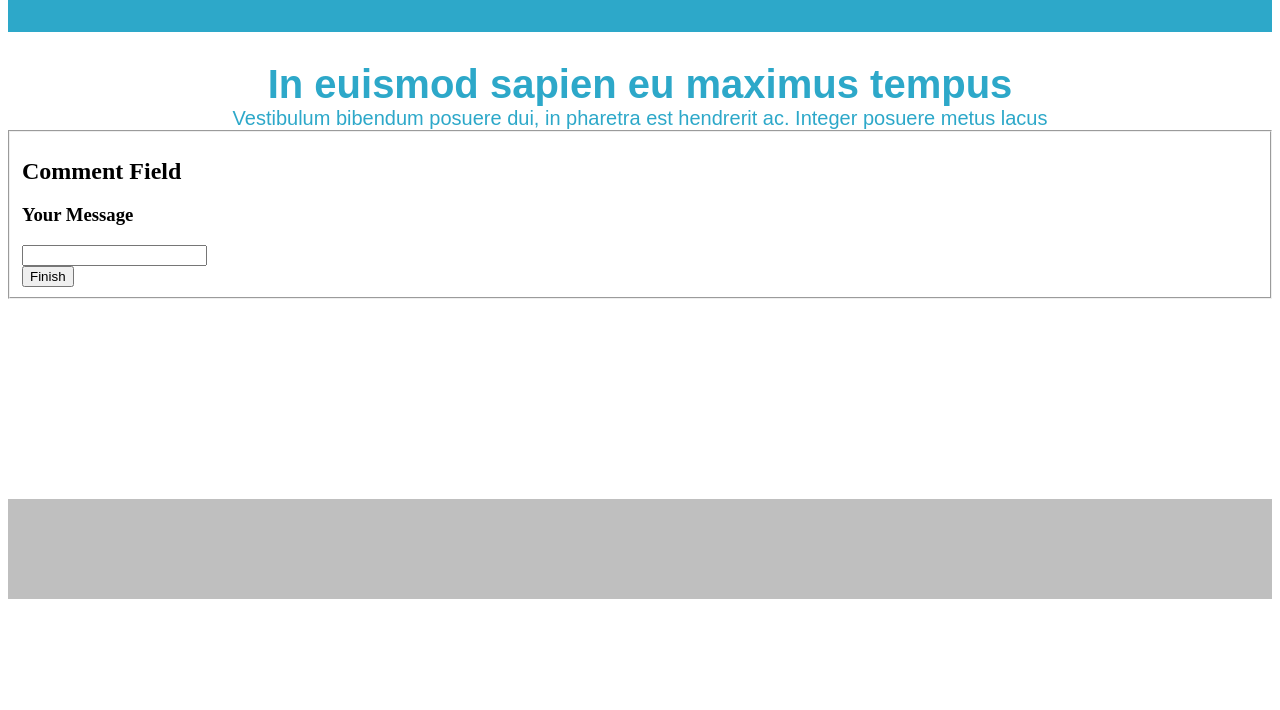
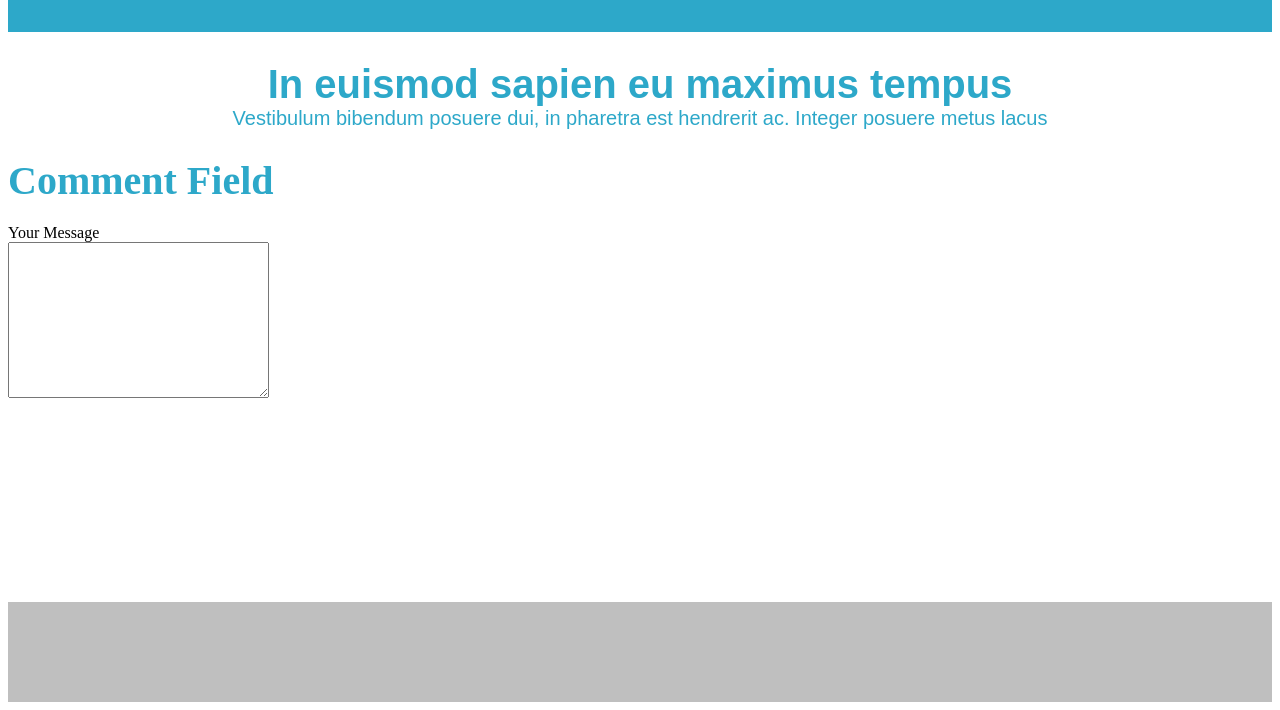
Before and after one commit to aljonllaguno/ProjectVivamus, a plain HTML site: page Index.html in a window 1280 px wide. Shown: the part 200-910 px from the top of the page. Before the commit the page ends 807 px from the top, so only its background shows below. Drawn offline with nearby package versions, Linux system fonts and the light colour scheme; files that its build step writes are made by us from their sources.

Commit message:
Day 3
Signed-off-by: Aljon <j2sdk17@gmail.com>

```diff
--- a/Index.html
+++ b/Index.html
@@ -15,12 +15,11 @@
     <p2 class="p2">Vestibulum bibendum posuere dui, in pharetra est hendrerit ac. Integer posuere metus lacus</p2>
 </section>
 
-<fieldset>
-    <h2 class="fs-title">Comment Field</h2>
-    <h3 class="fs-subtitle">Your Message</h3>
-    <input type="text" name="input" placeholder="" /><br>
-    <input type="button" name="Back" class="next action-button" value="Finish"/>
-</fieldset>
+<form>
+    <h1>Comment Field</h1>
+    Your Message<br>
+    <textarea rows="10" cols="30"></textarea>
+</form>
 
 <footer>
 
--- a/sass/styles.scss
+++ b/sass/styles.scss
@@ -24,8 +24,13 @@ body {
       font-size: 20px;
     }
   }
-  fieldset{
-    margin: auto;
+  form{
+      h1 {
+        color: #2DA8C9 !important;
+        font-size: 40px !important;
+        font-weight: Bold !important;
+        margin-bottom: 20px !important;
+      }
   }
   footer{
     margin-top: 200px;
```
